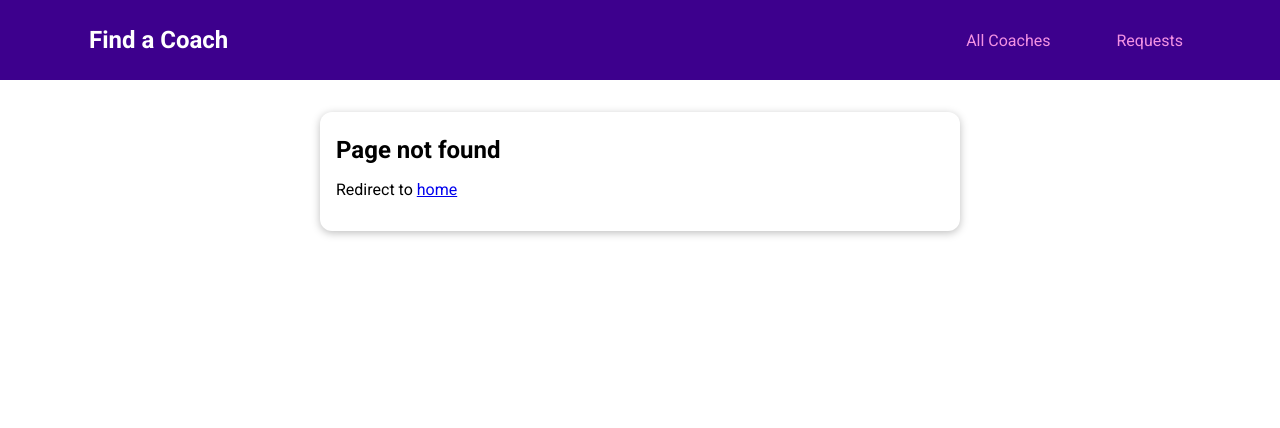
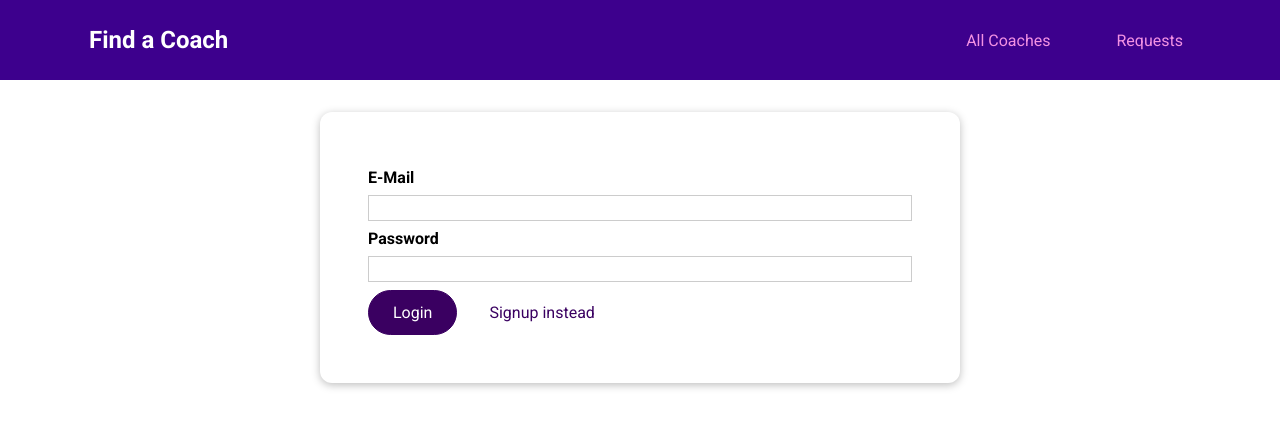
Before and after one commit to slaoprp/coach-app-demo, a Vue app: page /auth in a window 1280 px wide. Before the commit this address had no page. Shown: the top 428 px of the page. Built offline with nearby package versions, Linux system fonts and the light colour scheme.

Commit message:
switch button

```diff
--- /dev/null
+++ b/src/pages/auth/UserAuth.vue
@@ -0,0 +1,99 @@
+<template>
+    <base-card>
+        <form @submit.prevent="submitForm">
+            <div class="form-control">
+                <label for="email">E-Mail</label>
+                <input type="email" id="email" v-model.trim="email">
+            </div>
+            <div class="form-control">
+                <label for="password">Password</label>
+                <input type="password" id="password" v-model.trim="password">
+            </div>
+            <p v-if="!formIsValid">Please enter a valid email and password</p>
+            <base-button>{{ submitButtonCaption }}</base-button>
+            <base-button type="button" mode="flat" @click="switchAuthMode">{{ switchModeButtonCaption }}</base-button>
+        </form>
+    </base-card>
+</template>
+
+<script>
+export default {
+    data() {
+        return {
+            email: '',
+            password: '',
+            formIsValid: true,
+            mode: 'login'
+        };
+    },
+    computed: {
+      submitButtonCaption() {
+        if (this.mode === 'login') {
+          return 'Login';
+        } else {
+          return 'Sign Up';
+        }
+      },
+      switchModeButtonCaption() {
+        if (this.mode === 'login') {
+          return 'Signup instead';
+        } else {
+          return 'Login instead';
+        }
+      }
+    },
+    methods: {
+        submitForm() {
+          if (
+            this.email === '' ||
+            !this.email.includes('@') ||
+            this.password.length < 6
+          ) {
+            this.formIsValid = false
+            return;
+          }
+      },
+      switchAuthMode() {
+        if (this.mode === 'login') {
+         this.mode = 'signup';
+        } else {
+          this.mode = 'login';
+        }
+      }
+    }
+}
+</script>
+
+<style scoped>
+form {
+  margin: 1rem;
+  border-radius: 12px;
+  padding: 1rem;
+}
+
+.form-control {
+  margin: 0.5rem 0;
+}
+
+label {
+  font-weight: bold;
+  margin-bottom: 0.5rem;
+  display: block;
+}
+
+input,
+textarea {
+  display: block;
+  width: 100%;
+  font: inherit;
+  border: 1px solid #ccc;
+  padding: 0.15rem;
+}
+
+input:focus,
+textarea:focus {
+  border-color: #3d008d;
+  background-color: #faf6ff;
+  outline: none;
+}
+</style>
--- a/src/router.js
+++ b/src/router.js
@@ -6,6 +6,7 @@
 
 import ContactCoach from './pages/requests/ContactCoach.vue';
 import RequestsReceived from './pages/requests/RequestsReceived.vue';
+import UserAuth from './pages/auth/UserAuth.vue'
 import NotFound from './pages/NotFound.vue';
 
 const router = createRouter({
@@ -23,6 +24,7 @@
         },
         { path: '/register', component: CoachRegistration },
         { path: '/requests', component: RequestsReceived },
+        { path: '/auth', component: UserAuth },
         { path: '/:notFound(.*)', component: NotFound },
     ]
 })
```
